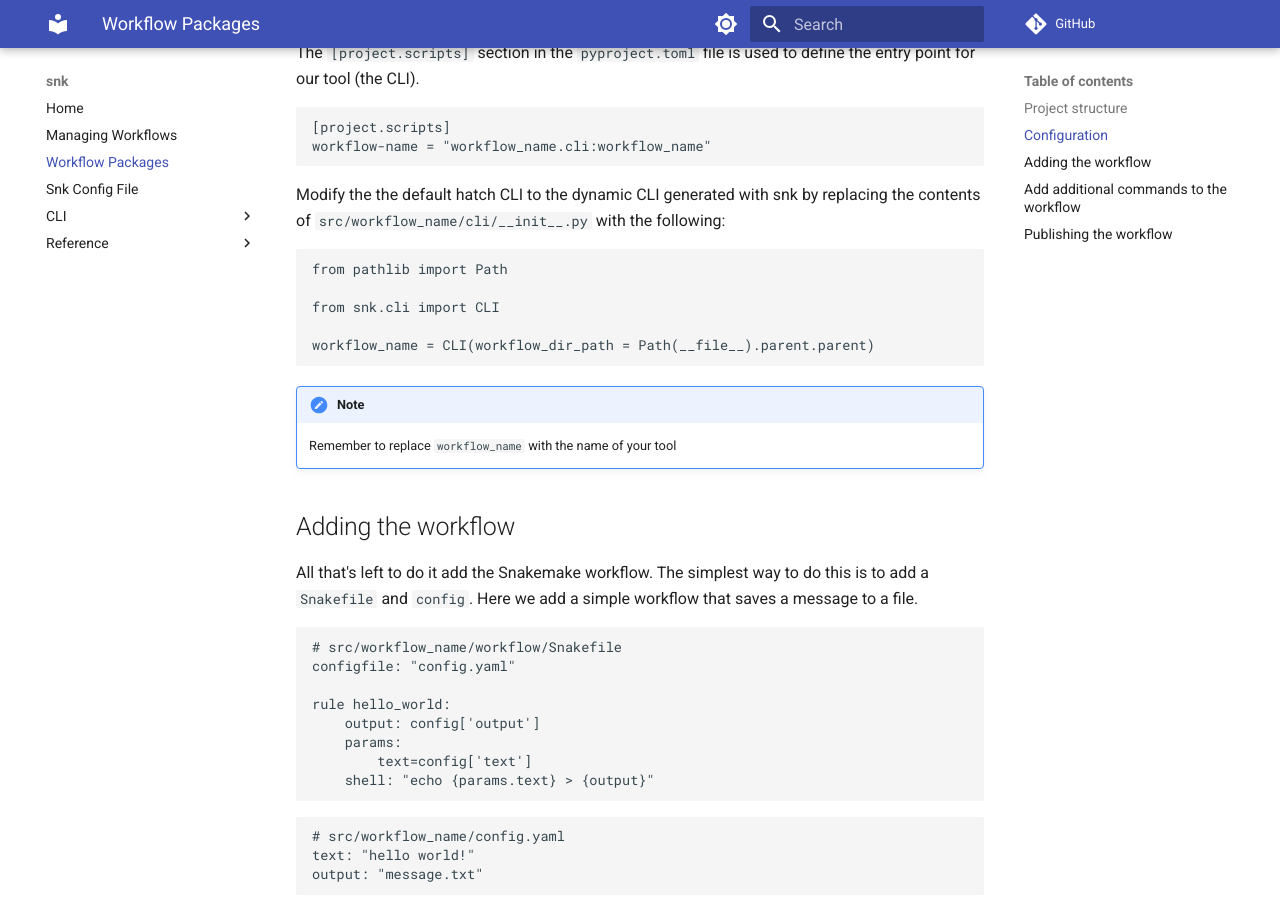
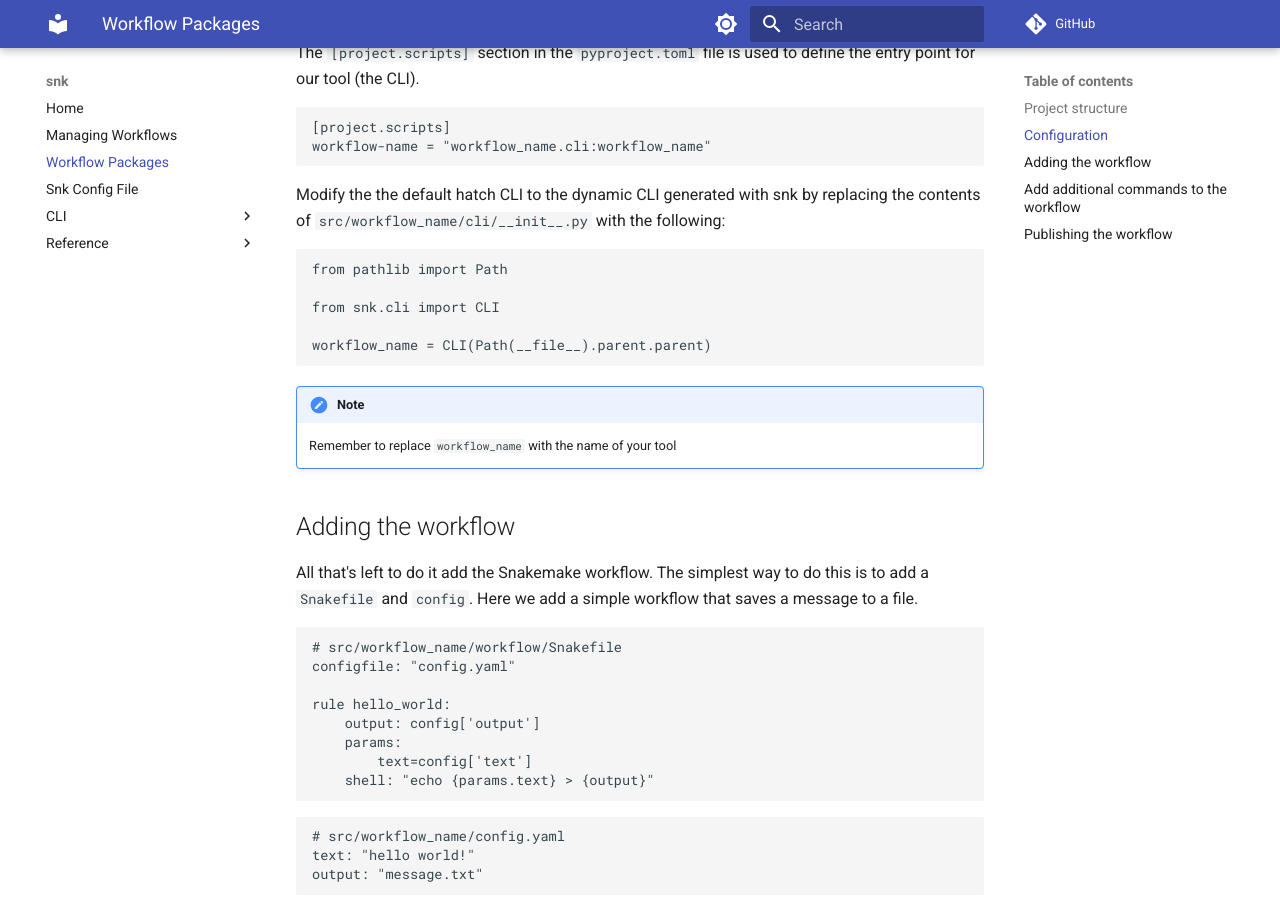
Before and after one commit to Wytamma/snk, an MkDocs documentation site: the page built from docs/pipeline_packages.md, in a window 1280 px wide and 900 px high, scrolled down 1287 px. Built offline with MkDocs 1.6.1 and Material for MkDocs 9.7.7, drawn with Linux system fonts in a browser that asks for light colours; comment, search, counter and statistics services are not loaded.

Commit message:
Update pipeline_packages.md

````diff
--- a/docs/pipeline_packages.md
+++ b/docs/pipeline_packages.md
@@ -57,7 +57,7 @@ from pathlib import Path
 
 from snk.cli import CLI
 
-workflow_name = CLI(workflow_dir_path = Path(__file__).parent.parent)
+workflow_name = CLI(Path(__file__).parent.parent)
 ```
 
 !!! note
````
